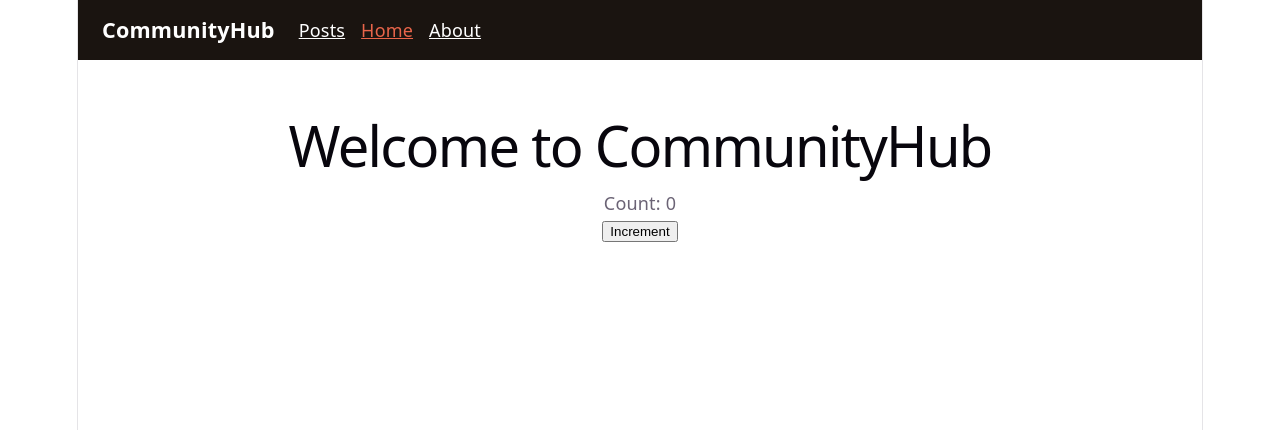
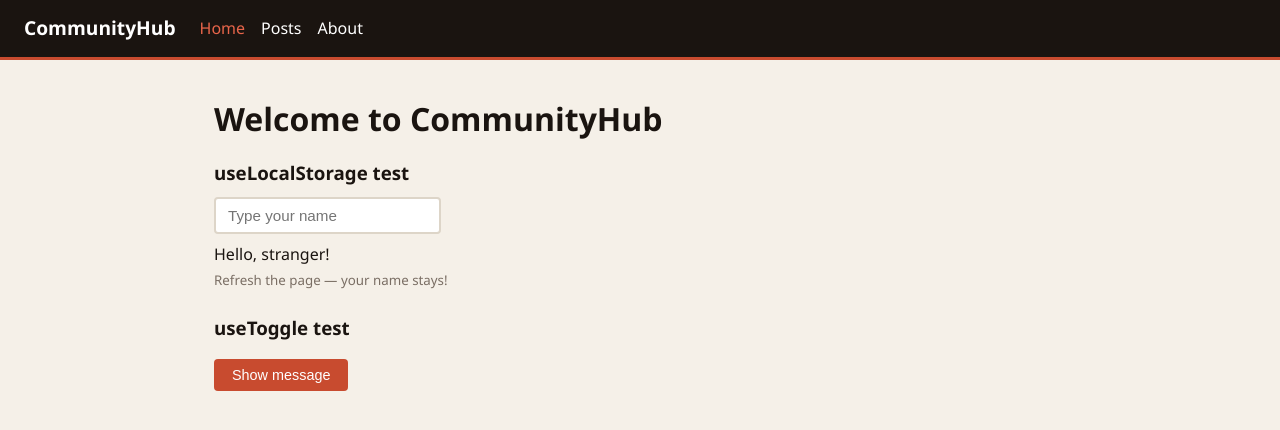
Before and after one commit to Mshi-dev15/iyf-s10-week-09-Mshi-dev15, a React (Vite) app: page / in a window 1280 px wide. Shown: the top 430 px of the page. Built offline with nearby package versions, Linux system fonts and the light colour scheme.

Commit message:
Complete Tasks 18.1 and 18.2 - custom hooks and styling

```diff
--- a/src/components/Layout/Layout.jsx
+++ b/src/components/Layout/Layout.jsx
@@ -3,17 +3,16 @@ import { Outlet, NavLink } from 'react-router-dom'
 function Layout() {
   return (
     <div>
-      <header style={{ background: '#1a1410', padding: '0 24px', height: '60px', display: 'flex', alignItems: 'center', gap: '24px' }}>
+      <header style={{ background: '#1a1410', padding: '0 24px', height: '60px', display: 'flex', alignItems: 'center', gap: '24px', borderBottom: '3px solid #c84b2f' }}>
         <span style={{ color: 'white', fontWeight: 'bold', fontSize: '1.2rem' }}>CommunityHub</span>
-
         <nav style={{ display: 'flex', gap: '16px' }}>
-          <NavLink to="/posts" style={({ isActive }) => ({ color: isActive ? '#e8654a' : 'white' })}>Posts</NavLink>
-          <NavLink to="/" end style={({ isActive }) => ({ color: isActive ? '#e8654a' : 'white' })}>Home</NavLink>
-          <NavLink to="/about" style={({ isActive }) => ({ color: isActive ? '#e8654a' : 'white' })}>About</NavLink>
+          <NavLink to="/" end style={({ isActive }) => ({ color: isActive ? '#e8654a' : 'white', textDecoration: 'none' })}>Home</NavLink>
+          <NavLink to="/posts" style={({ isActive }) => ({ color: isActive ? '#e8654a' : 'white', textDecoration: 'none' })}>Posts</NavLink>
+          <NavLink to="/about" style={({ isActive }) => ({ color: isActive ? '#e8654a' : 'white', textDecoration: 'none' })}>About</NavLink>
         </nav>
       </header>
 
-      <main style={{ padding: '40px 24px' }}>
+      <main>
         <Outlet />
       </main>
     </div>
--- /dev/null
+++ b/src/hooks/useLocalStorage.js
@@ -0,0 +1,16 @@
+import { useState, useEffect } from 'react'
+
+function useLocalStorage(key, initialValue) {
+  const [value, setValue] = useState(() => {
+    const saved = localStorage.getItem(key)
+    return saved !== null ? JSON.parse(saved) : initialValue
+  })
+
+  useEffect(() => {
+    localStorage.setItem(key, JSON.stringify(value))
+  }, [key, value])
+
+  return [value, setValue]
+}
+
+export default useLocalStorage
--- /dev/null
+++ b/src/hooks/useToggle.js
@@ -0,0 +1,13 @@
+import { useState } from 'react'
+
+function useToggle(initialValue = false) {
+  const [value, setValue] = useState(initialValue)
+
+  const toggle   = () => setValue(v => !v)
+  const setTrue  = () => setValue(true)
+  const setFalse = () => setValue(false)
+
+  return [value, { toggle, setTrue, setFalse }]
+}
+
+export default useToggle
--- a/src/index.css
+++ b/src/index.css
@@ -1,111 +1,63 @@
-:root {
-  --text: #6b6375;
-  --text-h: #08060d;
-  --bg: #fff;
-  --border: #e5e4e7;
-  --code-bg: #f4f3ec;
-  --accent: #aa3bff;
-  --accent-bg: rgba(170, 59, 255, 0.1);
-  --accent-border: rgba(170, 59, 255, 0.5);
-  --social-bg: rgba(244, 243, 236, 0.5);
-  --shadow:
-    rgba(0, 0, 0, 0.1) 0 10px 15px -3px, rgba(0, 0, 0, 0.05) 0 4px 6px -2px;
-
-  --sans: system-ui, 'Segoe UI', Roboto, sans-serif;
-  --heading: system-ui, 'Segoe UI', Roboto, sans-serif;
-  --mono: ui-monospace, Consolas, monospace;
-
-  font: 18px/145% var(--sans);
-  letter-spacing: 0.18px;
-  color-scheme: light dark;
-  color: var(--text);
-  background: var(--bg);
-  font-synthesis: none;
-  text-rendering: optimizeLegibility;
-  -webkit-font-smoothing: antialiased;
-  -moz-osx-font-smoothing: grayscale;
-
-  @media (max-width: 1024px) {
-    font-size: 16px;
-  }
-}
-
-@media (prefers-color-scheme: dark) {
-  :root {
-    --text: #9ca3af;
-    --text-h: #f3f4f6;
-    --bg: #16171d;
-    --border: #2e303a;
-    --code-bg: #1f2028;
-    --accent: #c084fc;
-    --accent-bg: rgba(192, 132, 252, 0.15);
-    --accent-border: rgba(192, 132, 252, 0.5);
-    --social-bg: rgba(47, 48, 58, 0.5);
-    --shadow:
-      rgba(0, 0, 0, 0.4) 0 10px 15px -3px, rgba(0, 0, 0, 0.25) 0 4px 6px -2px;
-  }
-
-  #social .button-icon {
-    filter: invert(1) brightness(2);
-  }
+* {
+  box-sizing: border-box;
+  margin: 0;
+  padding: 0;
 }
 
 body {
-  margin: 0;
+  font-family: 'Segoe UI', sans-serif;
+  background: #f5f0e8;
+  color: #1a1410;
+  line-height: 1.6;
 }
 
-#root {
-  width: 1126px;
-  max-width: 100%;
-  margin: 0 auto;
-  text-align: center;
-  border-inline: 1px solid var(--border);
-  min-height: 100svh;
-  display: flex;
-  flex-direction: column;
-  box-sizing: border-box;
+h1, h2, h3 {
+  line-height: 1.2;
+  margin-bottom: 12px;
 }
 
-h1,
-h2 {
-  font-family: var(--heading);
-  font-weight: 500;
-  color: var(--text-h);
+button {
+  padding: 8px 18px;
+  border: none;
+  border-radius: 4px;
+  background: #c84b2f;
+  color: white;
+  cursor: pointer;
+  font-size: 0.9rem;
 }
 
-h1 {
-  font-size: 56px;
-  letter-spacing: -1.68px;
-  margin: 32px 0;
-  @media (max-width: 1024px) {
-    font-size: 36px;
-    margin: 20px 0;
-  }
-}
-h2 {
-  font-size: 24px;
-  line-height: 118%;
-  letter-spacing: -0.24px;
-  margin: 0 0 8px;
-  @media (max-width: 1024px) {
-    font-size: 20px;
-  }
-}
-p {
-  margin: 0;
+button:hover {
+  background: #e8654a;
 }
 
-code,
-.counter {
-  font-family: var(--mono);
-  display: inline-flex;
+input {
+  padding: 8px 12px;
+  border: 2px solid #ddd5c8;
   border-radius: 4px;
-  color: var(--text-h);
+  font-size: 0.95rem;
+  outline: none;
 }
 
-code {
-  font-size: 15px;
-  line-height: 135%;
-  padding: 4px 8px;
-  background: var(--code-bg);
+input:focus {
+  border-color: #c84b2f;
 }
+
+.card {
+  background: white;
+  border-radius: 8px;
+  border: 1px solid #ddd5c8;
+  padding: 20px;
+  margin-bottom: 16px;
+  cursor: pointer;
+  transition: box-shadow 0.2s;
+}
+
+.card:hover {
+  box-shadow: 0 4px 16px rgba(0,0,0,0.1);
+}
+
+.page {
+  max-width: 900px;
+  margin: 0 auto;
+  padding: 40px 24px;
+}
--- a/src/pages/About.jsx
+++ b/src/pages/About.jsx
@@ -1,8 +1,10 @@
 function About() {
   return (
-    <div>
+    <div className="page">
       <h1>About CommunityHub</h1>
-      <p>This app is built with React and React Router as part of IYF Week 9.</p>
+      <p style={{ marginTop: '12px', color: '#7a6e64' }}>
+        This app is built with React and React Router as part of IYF Week 9.
+      </p>
     </div>
   )
 }
--- a/src/pages/Home.jsx
+++ b/src/pages/Home.jsx
@@ -1,40 +1,33 @@
-import { useState, useEffect } from 'react'
+import useLocalStorage from '../hooks/useLocalStorage'
+import useToggle from '../hooks/useToggle'
 
 function Home() {
-  const [count, setCount] = useState(0)
-
-  // Effect 1: runs after EVERY render
-  useEffect(() => {
-    console.log('Effect ran! Count is:', count)
-  })
-
-  // Effect 2: runs ONCE on mount
-  useEffect(() => {
-    console.log('Component mounted!')
-  }, [])
-
-  // Effect 3: runs when count changes
-  useEffect(() => {
-    document.title = `Count: ${count}`
-  }, [count])
-
-  // Effect 4: cleanup
-  useEffect(() => {
-    const interval = setInterval(() => {
-      console.log('Tick')
-    }, 1000)
-
-    return () => {
-      clearInterval(interval)
-      console.log('Cleaned up!')
-    }
-  }, [])
+  const [name, setName] = useLocalStorage('username', '')
+  const [isVisible, { toggle }] = useToggle(false)
 
   return (
-    <div>
+    <div className="page">
       <h1>Welcome to CommunityHub</h1>
-      <p>Count: {count}</p>
-      <button onClick={() => setCount(count + 1)}>Increment</button>
+
+      <div style={{ marginBottom: '24px', marginTop: '24px' }}>
+        <h3>useLocalStorage test</h3>
+        <input
+          value={name}
+          onChange={e => setName(e.target.value)}
+          placeholder="Type your name"
+          style={{ marginRight: '8px' }}
+        />
+        <p style={{ marginTop: '8px' }}>Hello, {name || 'stranger'}!</p>
+        <small style={{ color: '#7a6e64' }}>Refresh the page — your name stays!</small>
+      </div>
+
+      <div>
+        <h3>useToggle test</h3>
+        <button onClick={toggle} style={{ marginTop: '8px' }}>
+          {isVisible ? 'Hide' : 'Show'} message
+        </button>
+        {isVisible && <p style={{ marginTop: '12px' }}>Hello! I am toggled on.</p>}
+      </div>
     </div>
   )
 }
--- a/src/pages/Posts.jsx
+++ b/src/pages/Posts.jsx
@@ -12,16 +12,16 @@ function Posts() {
   if (error)   return <ErrorMessage message={error} onRetry={() => window.location.reload()} />
 
   return (
-    <div>
-      <h1>Posts</h1>
+    <div className="page">
+      <h1 style={{ marginBottom: '24px' }}>Posts</h1>
       {posts.slice(0, 10).map(post => (
         <div
           key={post.id}
+          className="card"
           onClick={() => navigate(`/posts/${post.id}`)}
-          style={{ border: '1px solid #ccc', padding: '16px', marginBottom: '12px', borderRadius: '8px', cursor: 'pointer' }}
         >
           <h3>{post.title}</h3>
-          <p>{post.body}</p>
+          <p style={{ color: '#7a6e64', marginTop: '8px' }}>{post.body}</p>
         </div>
       ))}
     </div>
```
